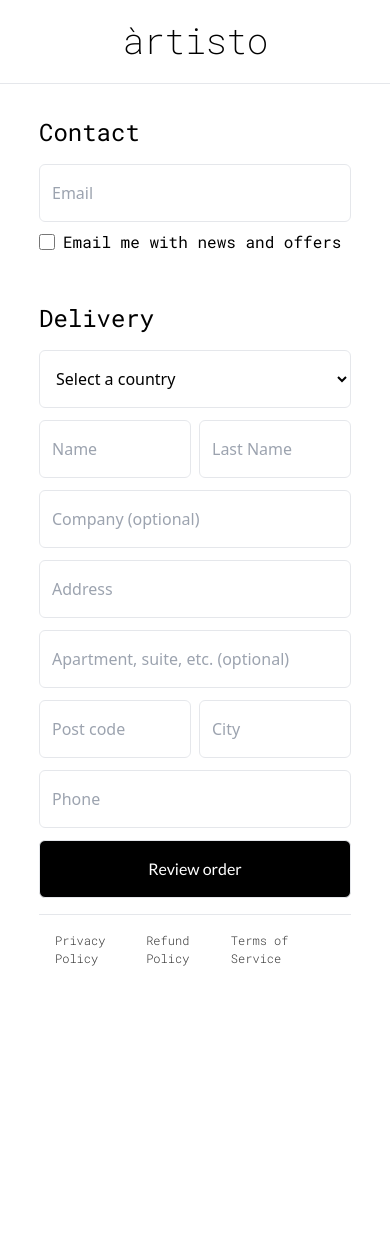
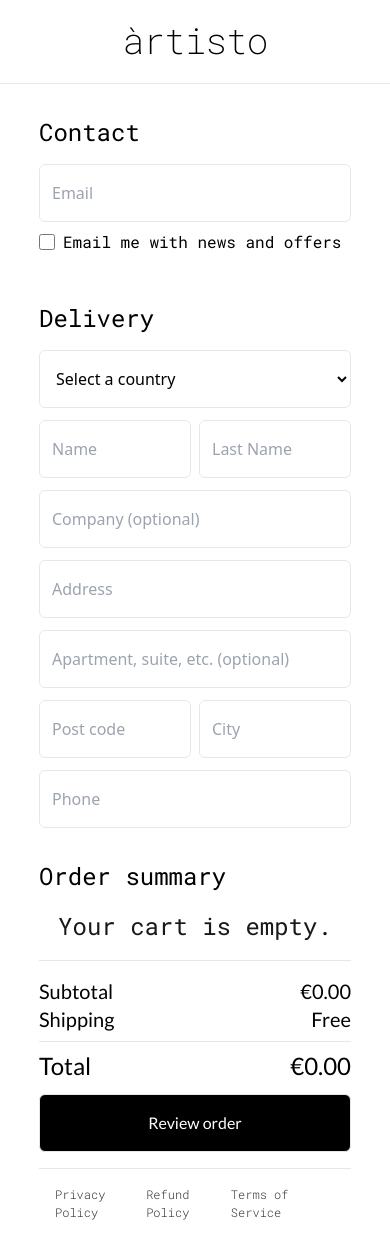
Before and after one commit to nepatyres/artisto, a Next.js app: page /checkout in a window 390 px wide. Shown: the top 1258 px of the page. Before the commit the page ends 1079 px from the top, so only its background shows below. Built offline with nearby package versions, Linux system fonts and the light colour scheme.

Commit message:
daily update

```diff
--- a/src/components/cart/cart.tsx
+++ b/src/components/cart/cart.tsx
@@ -1,5 +1,6 @@
 import React, { useEffect, useState } from "react";
 import { getCart, addToCart, removeFromCart } from '../../lib/cart';
+import CartCheckoutBtn from "./cartCheckoutBtn";
 
 export default function Cart({ cart, cartBtn, updateCartItems }) {
     const [cartItems, setCartItems] = useState([]);
@@ -75,7 +76,7 @@ export default function Cart({ cart, cartBtn, updateCartItems }) {
                             <span className="text-xl text-white">Subtotal</span>
                             <span className="text-white text-2xl font-light">€{formatPrice(sum)}</span>
                         </div>
-                        <a href="/checkout" className="w-full flex rounded-sm uppercase text-[14px] bg-white justify-center py-2">Proceed to checkout</a>
+                        <CartCheckoutBtn cartItems={cartItems}/>
                         <p className="text-white/80 text-[12px] pt-1 self-center">Taxes and shipping will be calculated at checkout</p>
                     </div>
                 </div>
--- /dev/null
+++ b/src/components/cart/cartCheckoutBtn.tsx
@@ -0,0 +1,28 @@
+import { useRouter } from "next/router";
+import { useEffect, useState } from "react";
+
+export default function CartCheckoutBtn({ cartItems }) {
+    const [isMounted, setIsMounted] = useState(false);
+    const router = useRouter();
+
+    useEffect(() => {
+        // Component is mounted
+        setIsMounted(true);
+    }, []);
+
+    const handleCheckout = () => {
+        if (!isMounted) return; // Ensure the router is mounted
+        localStorage.setItem('cartSelectedProduct', JSON.stringify(cartItems));
+        router.push('/checkout');
+    };
+
+    if (!isMounted) {
+        return null; // Avoid rendering during SSR or until the component is mounted
+    }
+
+    return (
+        <button onClick={handleCheckout} className="relative w-full flex rounded-sm uppercase text-[14px] bg-white btn justify-center py-2">
+            Proceed to checkout
+        </button>
+    );
+}
--- a/src/pages/checkout.tsx
+++ b/src/pages/checkout.tsx
@@ -2,8 +2,10 @@ import { footer } from '@/constants';
 import '../app/globals.css'
 import Head from 'next/head';
 import React, { useEffect, useState } from 'react';
-export default function Checkout({ product }) {
+export default function Checkout() {
     const [selectedCountry, setSelectedCountry] = useState('');
+    const [product, setProduct] = useState('');
+    const [cartItems, setCartItems] = useState([]);
     const countries = ["United States", "Canada", "Mexico", "Argentina", "Brazil", "Chile", "Colombia", "Uruguay", "Paraguay", "Peru", "United Kingdom", "France", "Germany", "Spain", "Italy", "Sweden", "Norway", "Denmark", "Finland", "Netherlands", "Belgium", "Austria", "Switzerland", "Ireland", "Portugal", "Greece", "Poland", "Czech Republic", "Hungary", "Romania", "Croatia", "Slovakia", "Slovenia", "Estonia", "Latvia", "Lithuania", "Australia", "New Zealand", "Fiji", "Japan", "South Korea", "Singapore", "Taiwan", "Malaysia", "Thailand", "Vietnam", "United Arab Emirates", "Israel", "Qatar", "Saudi Arabia", "Oman", "Kuwait", "Costa Rica", "Panama", "Jamaica", "Barbados", "Bahamas", "Trinidad and Tobago", "Dominican Republic"];
 
     useEffect(() => {
@@ -18,6 +20,24 @@ export default function Checkout({ product }) {
             }
         )()
     }, [])
+
+    const formatPrice = (price) => {
+        return new Intl.NumberFormat('en-US', {
+            style: 'decimal',
+            minimumFractionDigits: 2,
+            maximumFractionDigits: 2,
+        }).format(price);
+    };
+
+    useEffect(() => {
+        const storedProduct = localStorage.getItem('selectedProduct');
+        const cartStoredProduct = localStorage.getItem('cartSelectedProduct');
+        if (storedProduct) {
+            setProduct(JSON.parse(storedProduct));
+        } else if (cartStoredProduct) {
+            setCartItems(JSON.parse(cartItems));
+        }
+    }, []);
 
     const handleCountryChange = (event) => {
         setSelectedCountry(event.target.value);
@@ -34,7 +54,7 @@ export default function Checkout({ product }) {
                 </div>
                 <div className='w-full h-full grid lg:grid-cols-2 flex-col'>
                     <div className='flex lg:border-r w-full lg:justify-end justify-center'>
-                        <div className='flex mt-8 w-[80%] md:w-[60%] lg:w-[90%] xl:w-[80%] 2xl:w-[60%] lg:pr-10 flex-col mb-20'>
+                        <div className='flex mt-8 w-[80%] md:w-[60%] lg:w-[90%] xl:w-[80%] 2xl:w-[60%] lg:pr-10 flex-col lg:mb-20'>
                             <div className='flex flex-col'>
                                 <span className='text-2xl font-roboto mb-4'>Contact</span>
                                 <input type="email" className="bg-white text-black py-4 px-3 focus:outline-2 focus:outline-blue-400 rounded-md focus:text-black border border-black/.70 w-full" id="email" placeholder="Email" name='email' required />
@@ -65,21 +85,72 @@ export default function Checkout({ product }) {
                                     <input type="name" className="bg-white text-black py-4 px-3 focus:outline-2 focus:outline-blue-400 rounded-md focus:text-black border border-black/.70 w-full" id="city" placeholder="City" name='city' required />
                                 </div>
                                 <input type="phone" className="bg-white text-black mt-3 py-4 px-3 focus:outline-2 focus:outline-blue-400 rounded-md focus:text-black border border-black/.70 w-full" id="phone" placeholder="Phone" name='phone' required />
-                                <button className='bg-black text-white mt-3 py-4 px-3 focus:outline-2 rounded-md border w-full font-roboto btnB relative'>Review order</button>
+                                <button className='bg-black hidden justify-center lg:flex text-white mt-3 py-4 px-3 focus:outline-2 rounded-md border w-full font-roboto btnB relative'>
+                                    <span>Review order</span>
+                                </button>
                             </div>
-                            <div className='w-full mt-4 border-t'>
-                                <div className='flex flex-row mt-4 justify-between px-4'>
+                            <div className='w-full mt-4 border-t hidden lg:flex'>
+                                <div className='flex w-full flex-row mt-4 justify-between px-4'>
                                     {footer[1].links.map((link, i) => (
-                                        <a key={i} href={`${link.link}`} className="text-bdot8 afooter font-robotoL text-[12px]">{link.name}</a>
+                                        <a key={i} href={link.link} className="text-bdot8 afooter font-robotoL text-[12px]">{link.name}</a>
                                     ))}
                                 </div>
                             </div>
                         </div>
                     </div>
-                    <div className='flex w-full'>
+                    <div className='flex w-full mb-20 lg:mb-0'>
                         <div className='flex lg:border-r w-full lg:justify-start justify-center'>
-                            <div className='flex mt-8 w-[80%] md:w-[60%] lg:w-[90%] xl:w-[80%] 2xl:w-[60%] lg:pl-10 flex-col'>
-                                {product && product.name}
+                            <div className='flex w-[80%] md:w-[60%] lg:w-[90%] xl:w-[80%] 2xl:w-[60%] lg:pl-10 flex-col'>
+                                <span className='flex lg:hidden text-2xl font-roboto mt-8 b-4'>Order summary</span>
+                                <div className="flex flex-col lg:my-6 overflow-y-auto border-b">
+                                    {cartItems && cartItems.length > 0 ? (
+                                        cartItems.map((item, i) => (
+                                            <div key={i} className="flex flex-row items-center justify-between my-4 border-b border-b-white/10">
+                                                <div className="flex">
+                                                    <img src={item.images[0]} alt={item.name} className="w-[80px] h-[80px] rounded-lg object-cover" />
+                                                    <div className="flex flex-col ml-8">
+                                                        <span className="lg:text-lg place-self-start text-bdot8">{item.name}</span>
+                                                        <span className="text-bdot9 place-self-start text-xl pr-3 pt-2">€{formatPrice(item.price)}</span>
+                                                    </div>
+                                                </div>
+                                            </div>
+                                        ))
+                                    ) : product && product.length > 0 ? (
+                                        <div className="flex flex-row items-center justify-between my-4 border-b border-b-white/10">
+                                            <div className="flex">
+                                                <img src={product.images[0]} alt={product.name} className="w-[80px] h-[80px] rounded-lg object-cover" />
+                                                <div className="flex flex-col ml-8">
+                                                    <span className="lg:text-lg place-self-start text-bdot8">{product.name}</span>
+                                                    <span className="text-bdot9 place-self-start text-xl pr-3 pt-2">€{formatPrice(product.price)}</span>
+                                                </div>
+                                            </div>
+                                        </div>
+                                    ) : (
+                                        <p className="text-center text-bdot9 text-[24px] my-4 font-roboto">Your cart is empty.</p>
+                                    )}
+                                </div>
+                                <div className='flex flex-col w-full lg:w-[90%] mx-auto mt-4'>
+                                    <div className='flex flex-row justify-between'>
+                                        <span className='font-lato text-xl'>Subtotal</span>
+                                        <span className='font-lato text-xl'>{product ? `€${formatPrice(product.price)}` : `€${formatPrice(0)}`}</span>
+                                    </div>
+                                    <div className='flex flex-row justify-between mb-2'>
+                                        <span className='font-lato text-xl'>Shipping</span>
+                                        <span className='font-lato text-xl'>Free</span>
+                                    </div>
+                                    <div className='flex flex-row justify-between border-t pt-2'>
+                                        <span className='font-lato text-2xl'>Total</span>
+                                        <span className='font-lato text-2xl'>{product ? `€${formatPrice(product.price)}` : `€${formatPrice(0)}`}</span>
+                                    </div>
+                                    <button className='bg-black flex justify-center lg:hidden text-white mt-3 py-4 px-3 focus:outline-2 rounded-md border w-full font-roboto btnB relative'><span>Review order</span></button>
+                                    <div className='w-full mt-4 border-t flex lg'>
+                                        <div className='flex w-full flex-row mt-4 justify-between px-4'>
+                                            {footer[1].links.map((link, i) => (
+                                                <a key={i} href={link.link} className="text-bdot8 afooter font-robotoL text-[12px]">{link.name}</a>
+                                            ))}
+                                        </div>
+                                    </div>
+                                </div>
                             </div>
                         </div>
                     </div>
```
Also changed, not shown: src/components/cart/checkoutBtn.tsx (+8 -6 lines).
